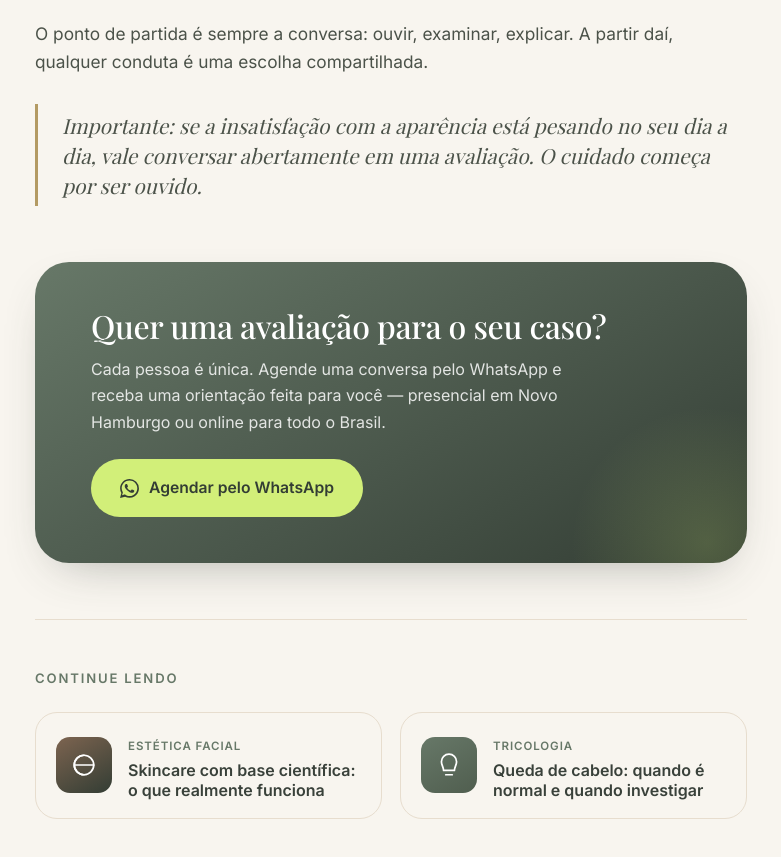
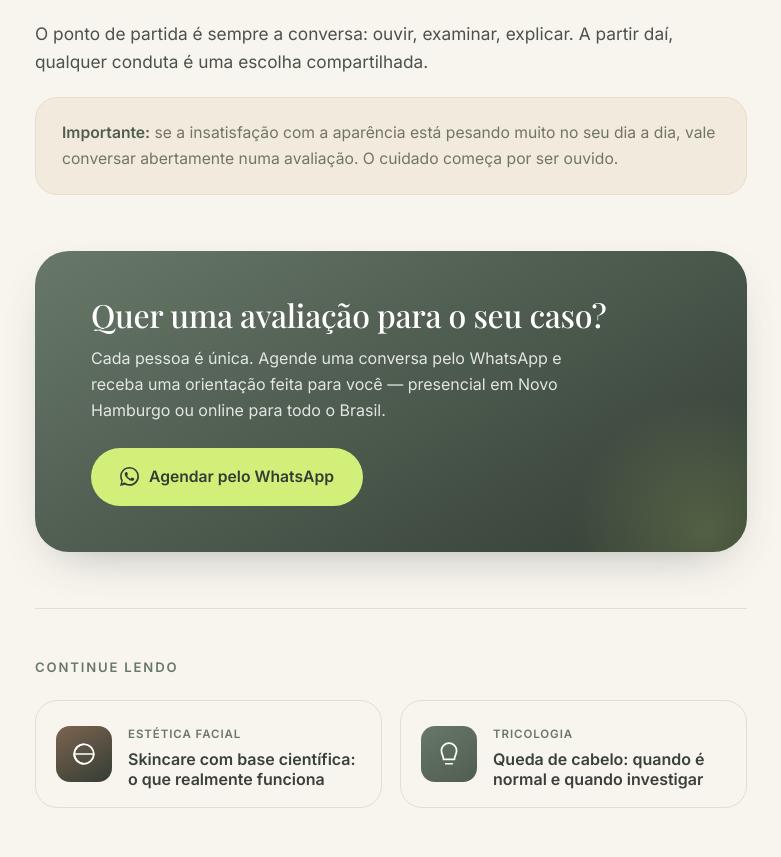
Before and after one commit to s-muller-00/site-dr-guilherme, an Eleventy site: page netlify-site/artigos/autoestima-questao-de-saude.md in a window 1280 px wide. Shown: the part 1793-2650 px from the top of the page, without its empty margins (249-1030 px from the left). Built offline with nearby package versions, Linux system fonts and the light colour scheme; Eleventy itself is replaced by a stand-in of ours; files that its build step writes are made by us from their sources; a web font is replaced by a local one.

Commit message:
Update Artigo “autoestima-questao-de-saude”

```diff
--- a/netlify-site/artigos/autoestima-questao-de-saude.md
+++ b/netlify-site/artigos/autoestima-questao-de-saude.md
@@ -23,7 +23,4 @@ Cuidar da autoestima não significa buscar um padrão imposto nem sair fazendo p
 
 O ponto de partida é sempre a conversa: ouvir, examinar, explicar. A partir daí, qualquer conduta é uma escolha compartilhada.
 
-
-
-
-> Importante: se a insatisfação com a aparência está pesando no seu dia a dia, vale conversar abertamente em uma avaliação. O cuidado começa por ser ouvido.
+<div class="note"><strong>Importante:</strong> se a insatisfação com a aparência está pesando muito no seu dia a dia, vale conversar abertamente numa avaliação. O cuidado começa por ser ouvido.</div>
```
